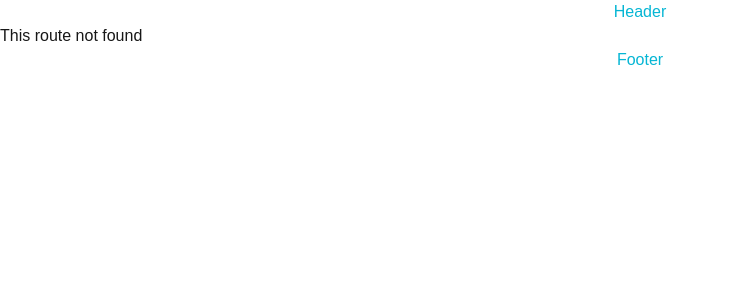
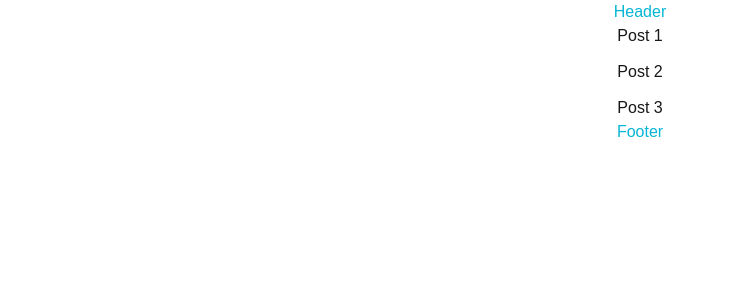
Before and after one commit to Ritesh9919/learning_nextjs15, a Next.js app: page /posts in a window 1280 px wide. Before the commit this address had no page. Shown: the top 300 px of the page, without its empty margins (0-729 px from the left). Built offline with nearby package versions, Linux system fonts and the light colour scheme.

Commit message:
Link component

```diff
--- a/app/posts/[postId]/layout.jsx
+++ /dev/null
@@ -1,10 +0,0 @@
-const PostLayout = ({ children }) => {
-  return (
-    <>
-      {children}
-      <h1>Featured posts</h1>
-    </>
-  );
-};
-
-export default PostLayout;
--- a/app/posts/[postId]/page.jsx
+++ b/app/posts/[postId]/page.jsx
@@ -1,6 +1,6 @@
 const Post = async ({ params }) => {
   const { postId } = await params;
-  return <h1>Post {postId}</h1>;
+  return <h1>Post {postId} details</h1>;
 };
 
 export default Post;
--- /dev/null
+++ b/app/posts/page.jsx
@@ -0,0 +1,18 @@
+import Link from "next/link";
+const Posts = () => {
+  return (
+    <ul className="flex flex-col items-center justify-center gap-3">
+      <Link href="/posts/1">
+        <li>Post 1</li>
+      </Link>
+      <Link href="/posts/2">
+        <li>Post 2</li>
+      </Link>
+      <Link href="/posts/3" replace>
+        <li>Post 3</li>
+      </Link>
+    </ul>
+  );
+};
+
+export default Posts;
```
